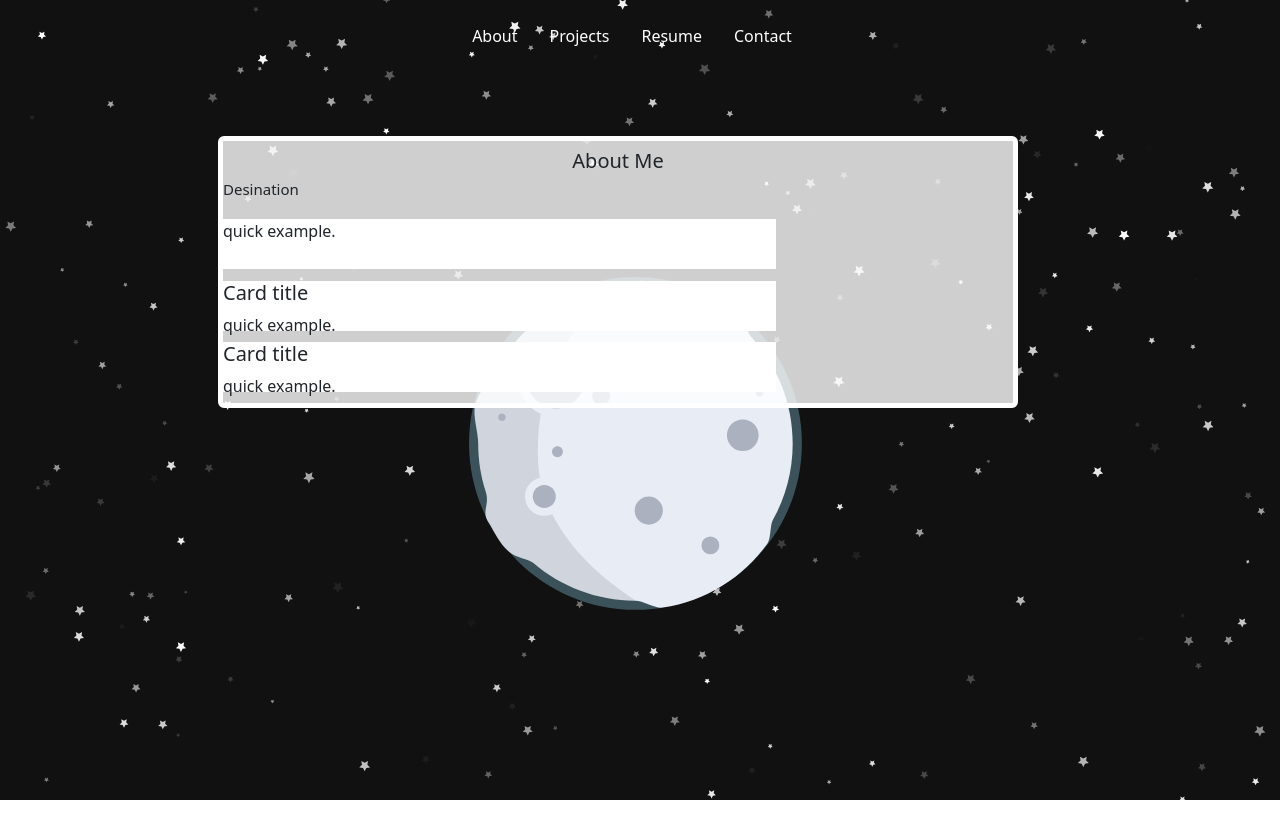
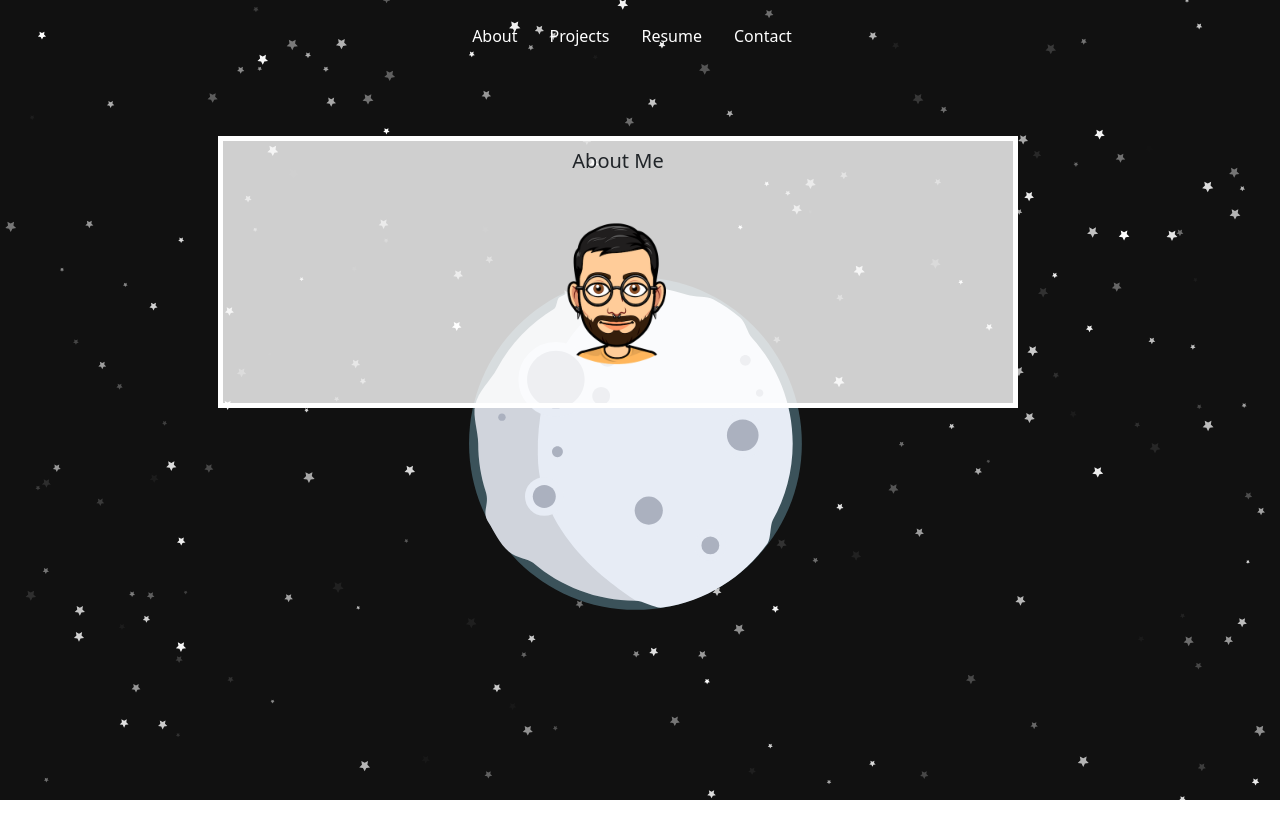
Before and after one commit to JesusGonzalez05/Portfolio-Jesus-Gonzalez, a React (Create React App) app: page /AboutMe in a window 1280 px wide. Shown: the top 838 px of the page. Built offline with nearby package versions, Linux system fonts and the light colour scheme.

Commit message:
Added an avatar to about me page.

```diff
--- a/src/App.css
+++ b/src/App.css
@@ -89,6 +89,9 @@ justify-content: center;
 height: 20px;
 flex-basis: 100%;
 }
+.Avatar{
+height: 200px;
+}
 .destination{
 height: 20px;
 font-size: 15px;
--- a/src/pages/About.js
+++ b/src/pages/About.js
@@ -1,33 +1,19 @@
 import React from 'react';
 import Moon from '../Moon.json';
 import Lottie from 'lottie-react';
-
+import Avatar from '../components/Avatar.png'
 
 const About = () => {
   return (
     <>
     <div id="boarding-container" className="container mt-md-5 mx-md-5 mt-xs-5 mx-xs-5">
-      <div id="boarding-pass" className="card" >
+      <div id="boarding-pass" className="" >
         <div className="boarding text-center mt-2">
           <h5 className="card-title">About Me</h5>
+          <img className="Avatar" src={Avatar} alt="Jesus' avatar"></img>
         </div>
 
-{/* destination name and text */}
-          <h5 className="destination">Desination</h5>
-          <div className="planets-name">
-            <p className="card-text"> quick example.</p>
-          </div>
 
-
-
-          <div className="about-me">
-            <h5 className="card-title">Card title</h5>
-            <p className="card-text"> quick example.</p>
-          </div>
-          <div className="skills">
-            <h5 className="card-title">Card title</h5>
-            <p className="card-text"> quick example.</p>
-          </div>
 
 
       </div>
```
Also changed, not shown: src/components/Avatar.png (added).
